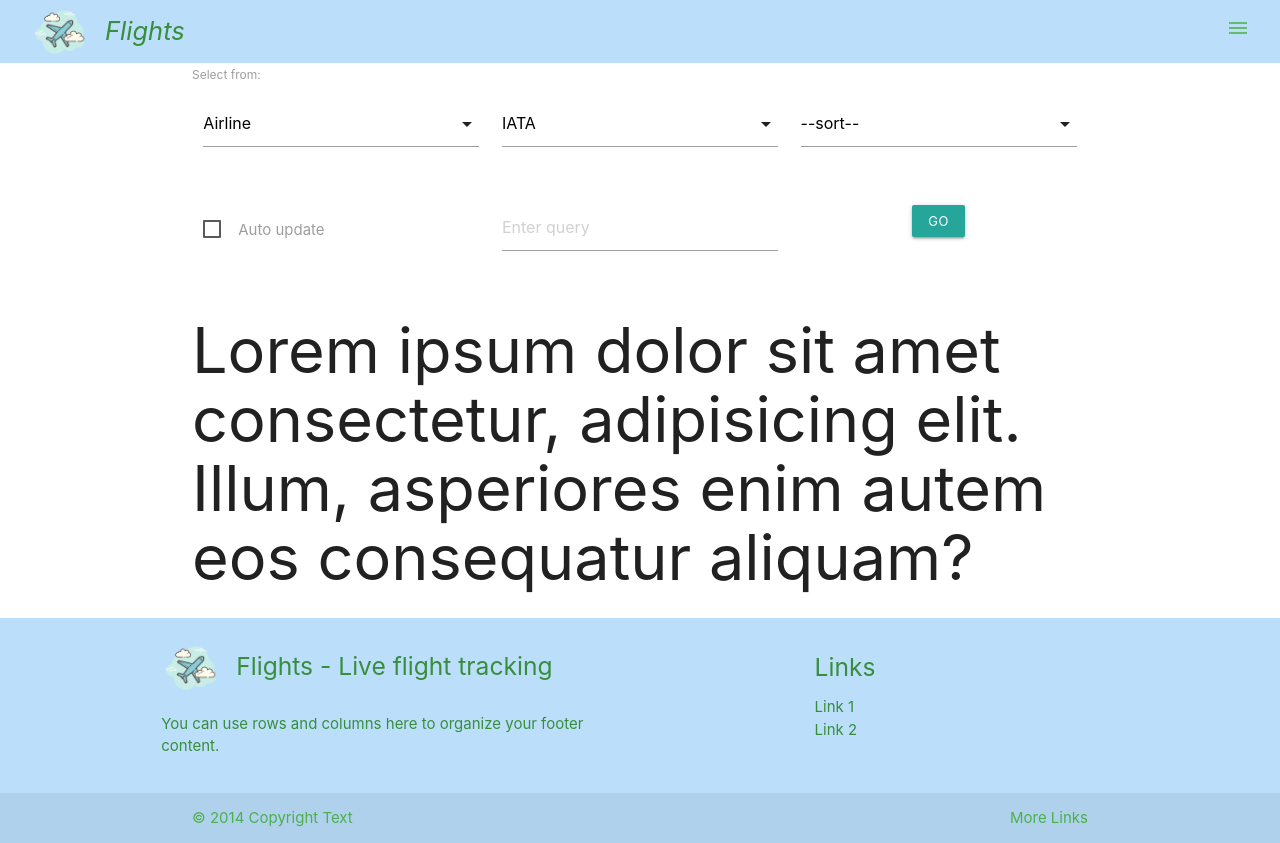
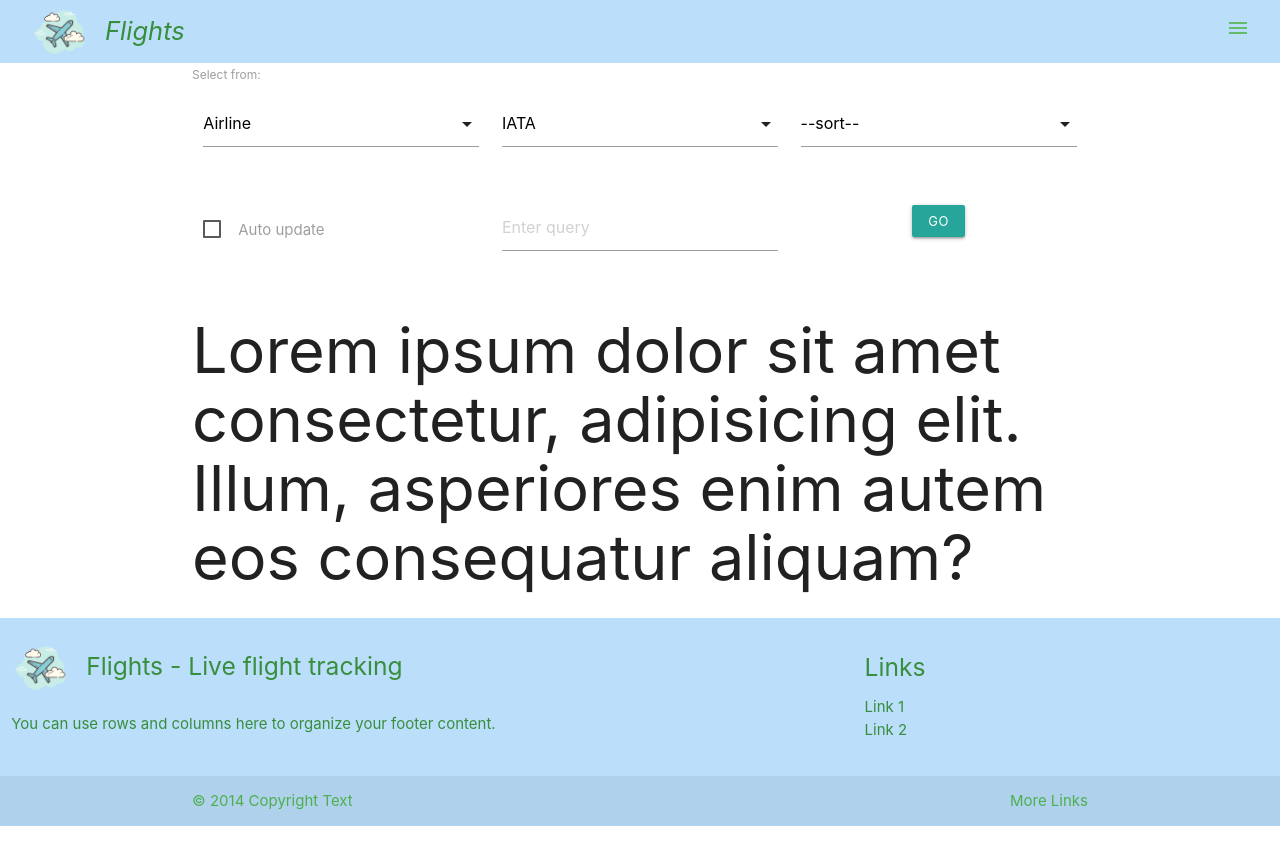
Before and after one commit to sudipta1254/testsite1, a React (Create React App) app: page / in a window 1280 px wide. Built offline with nearby package versions, Linux system fonts and the light colour scheme.

Commit message:
Fix footer css

```diff
--- a/src/index.css
+++ b/src/index.css
@@ -39,7 +39,7 @@ header span {
 }
 
 .footer-main {
-  margin: 0 10rem;
+  margin: auto;
 }
 .footer-heading-top {
   display: flex;
```
